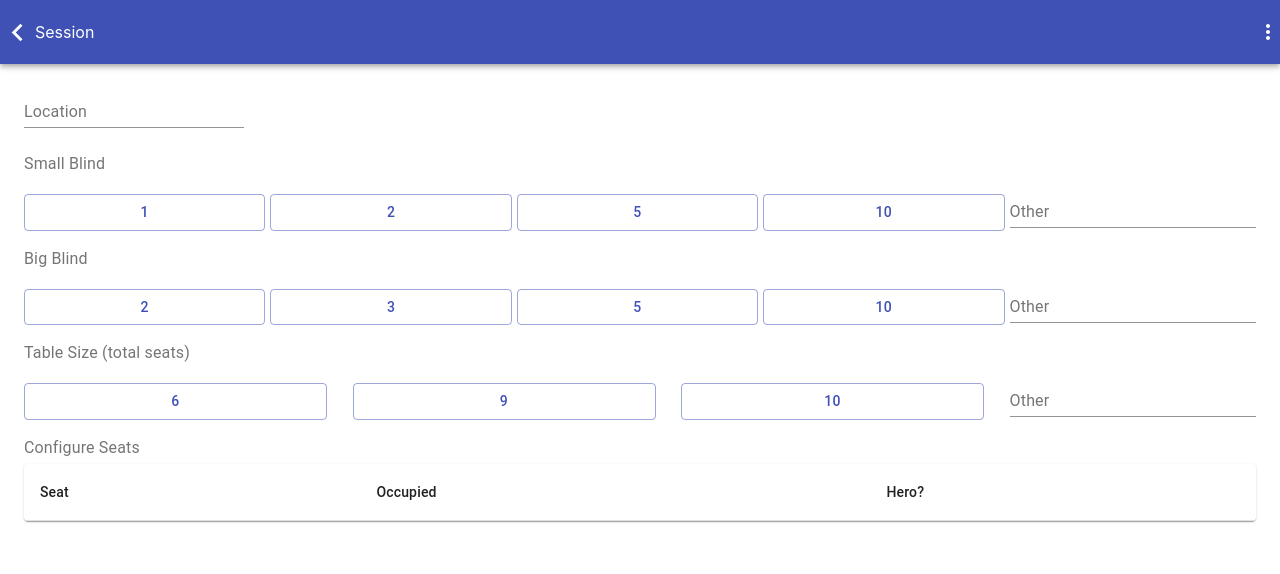
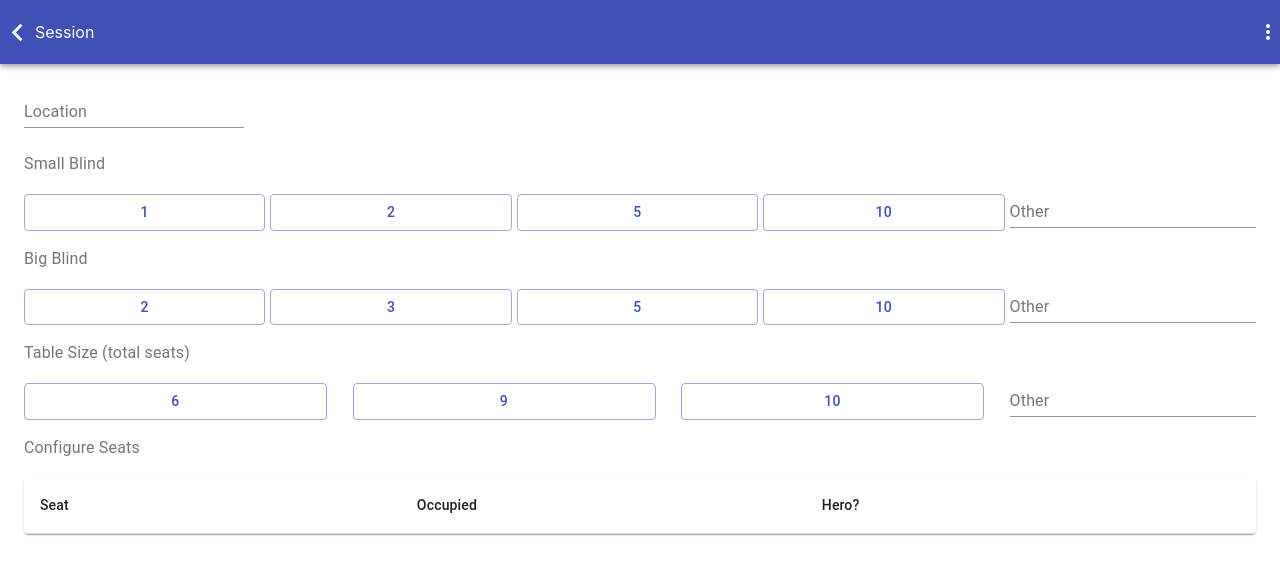
Before and after one commit to davidsharff/live-hand-tracker, a React (Create React App) app: page /session in a window 1280 px wide. Shown: the top 574 px of the page. Built offline with nearby package versions, Linux system fonts and the light colour scheme.

Commit message:
WIP new UI conversion: fix table config spacing

```diff
--- a/src/containers/session/Session.js
+++ b/src/containers/session/Session.js
@@ -151,12 +151,12 @@ function Session(props) {
         </SessionField>
         <SessionField>
           <InputLabel>Configure Seats</InputLabel>
-          <Paper>
+          <Paper style={{ marginTop: '21px'}}>
             <Table>
               <TableHead>
               <TableRow>
                 <TableCell>Seat</TableCell>
-                <TableCell >Occupied</TableCell>
+                <TableCell padding="none">Occupied</TableCell>
                 <TableCell>Hero?</TableCell>
               </TableRow>
               </TableHead>
@@ -167,7 +167,7 @@ function Session(props) {
                 session.defaultSeats.map(({ isActive }, i) =>
                   <TableRow key={i}>
                     <TableCell>Seat: { i + 1 }</TableCell>
-                    <TableCell>
+                    <TableCell padding="none">
                       <Checkbox
                         color="primary"
                         checked={isActive}
@@ -278,7 +278,6 @@ const NumberSelector = ({ defaultValues, currentValue, onChange, minValue, maxVa
 const BlindsRow = styled.div`
   display: flex;
   flex-direction: row;
-  min-height: 48px;
   justify-content: space-between;
   align-items: baseline;
 `;
```
